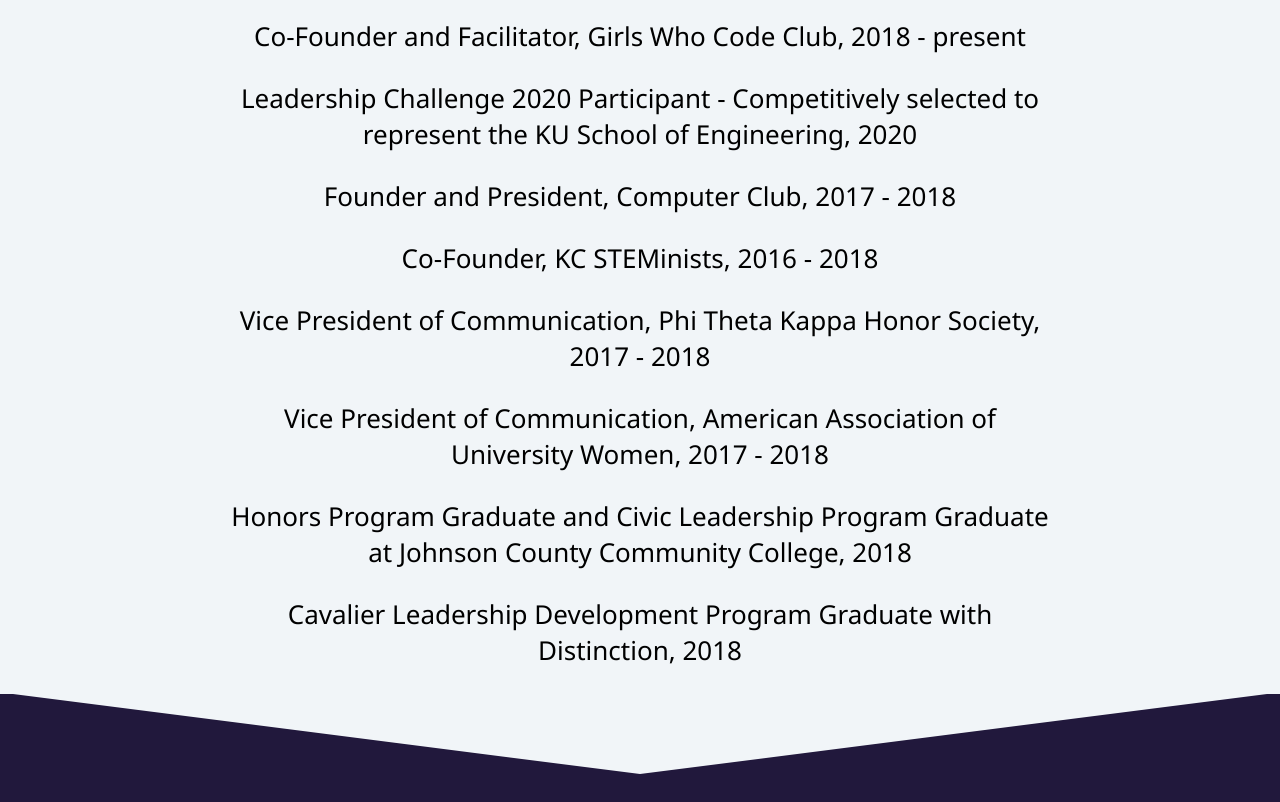
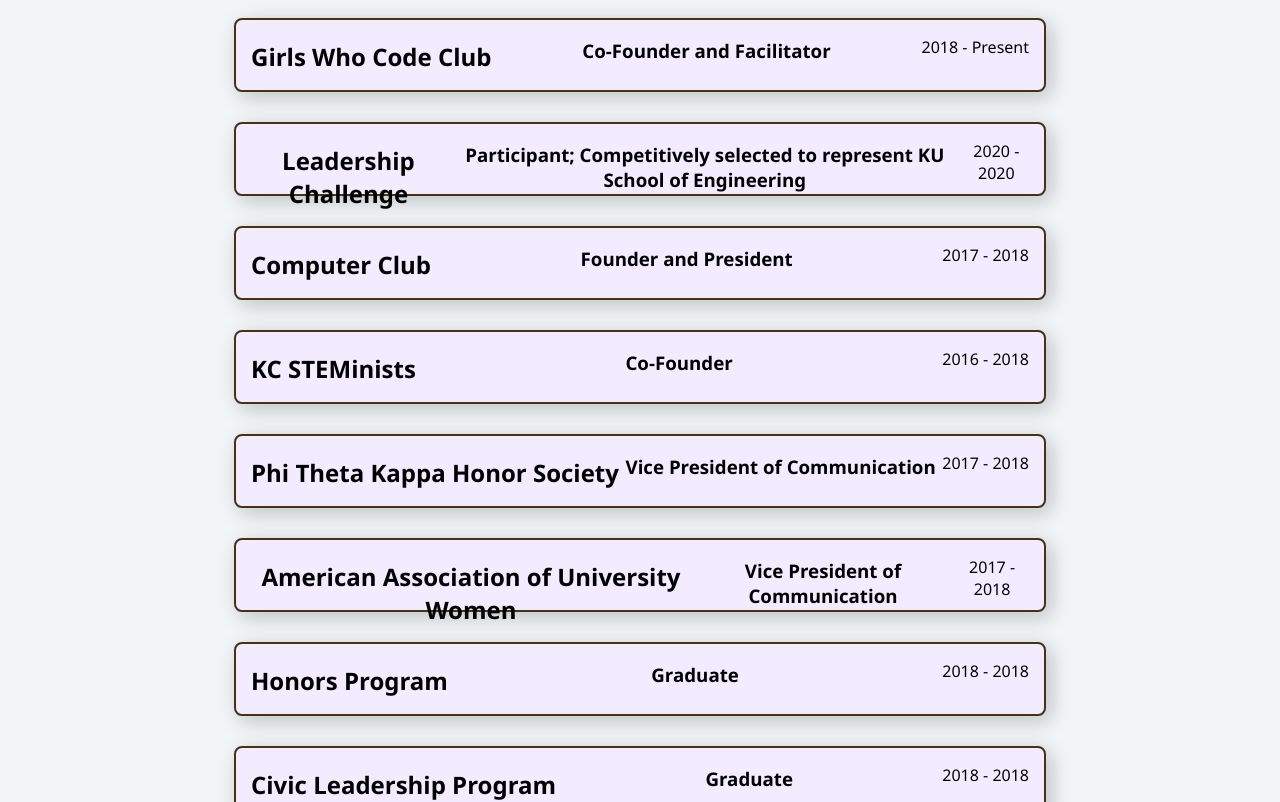
Before and after one commit to CompSciLauren/compscilauren.github.io, a React (Create React App) app: page / in a window 1280 px wide. Shown: the part 5000-5802 px from the top of the page. Built offline with nearby package versions, Linux system fonts and the light colour scheme.

Commit message:
Add design to involvement section

```diff
--- a/src/App.js
+++ b/src/App.js
@@ -8,6 +8,7 @@ import "./styles/project.css";
 import "./styles/skillset.css";
 import "./styles/experience.css";
 import "./styles/award.css";
+import "./styles/involvement.css";
 import HTML5Logo from "./images/html5-logo.png";
 import CSS3Logo from "./images/css3-logo.png";
 import BootstrapLogo from "./images/bootstrap-logo.png";
@@ -26,6 +27,7 @@ import CPlusPlusLogo from "./images/cplusplus-logo.png";
 import JavaLogo from "./images/java-logo.png";
 import HaskellLogo from "./images/haskell-logo.png";
 import SQLLogo from "./images/sql-logo.png";
+import Involvement from "./components/Involvement";
 
 function App() {
   return (
@@ -283,29 +285,66 @@ function App() {
       <div className="Involvement-section">
         <div className="Page-wrap">
           <h1>Leadership & Involvement</h1>
-          <p>Co-Founder and Facilitator, Girls Who Code Club, 2018 - present</p>
-          <p>
-            Leadership Challenge 2020 Participant - Competitively selected to
-            represent the KU School of Engineering, 2020
-          </p>
-          <p>Founder and President, Computer Club, 2017 - 2018</p>
-          <p>Co-Founder, KC STEMinists, 2016 - 2018</p>
-          <p>
-            Vice President of Communication, Phi Theta Kappa Honor Society, 2017
-            - 2018
-          </p>
-          <p>
-            Vice President of Communication, American Association of University
-            Women, 2017 - 2018
-          </p>
-          <p>
-            Honors Program Graduate and Civic Leadership Program Graduate at
-            Johnson County Community College, 2018
-          </p>
-          <p>
-            Cavalier Leadership Development Program Graduate with Distinction,
-            2018
-          </p>
+          <Involvement
+            company="Girls Who Code Club"
+            job="Co-Founder and Facilitator"
+            startDate="2018"
+            endDate="Present"
+            accomplishments={
+              <ul>
+                <li>Text</li>
+              </ul>
+            }
+          ></Involvement>
+          <Involvement
+            company="Leadership Challenge"
+            job="Participant; Competitively selected to
+            represent KU School of Engineering"
+            startDate="2020"
+            endDate="2020"
+          ></Involvement>
+          <Involvement
+            company="Computer Club"
+            job="Founder and President"
+            startDate="2017"
+            endDate="2018"
+          ></Involvement>
+          <Involvement
+            company="KC STEMinists"
+            job="Co-Founder"
+            startDate="2016"
+            endDate="2018"
+          ></Involvement>
+          <Involvement
+            company="Phi Theta Kappa Honor Society"
+            job="Vice President of Communication"
+            startDate="2017"
+            endDate="2018"
+          ></Involvement>
+          <Involvement
+            company="American Association of University Women"
+            job="Vice President of Communication"
+            startDate="2017"
+            endDate="2018"
+          ></Involvement>
+          <Involvement
+            company="Honors Program"
+            job="Graduate"
+            startDate="2018"
+            endDate="2018"
+          ></Involvement>
+          <Involvement
+            company="Civic Leadership Program"
+            job="Graduate"
+            startDate="2018"
+            endDate="2018"
+          ></Involvement>
+          <Involvement
+            company="Cavalier Leadership Development Program"
+            job="Graduate with Distinction"
+            startDate="2018"
+            endDate="2018"
+          ></Involvement>
         </div>
       </div>
 
--- /dev/null
+++ b/src/components/Involvement.jsx
@@ -0,0 +1,17 @@
+import React from "react";
+
+const Involvement = (props) => {
+  return (
+    <a href={props.link} target="_blank">
+      <div class="involvement-grid-item">
+        <h2>{props.company}</h2>
+        <h3>{props.job}</h3>
+        <p>
+          {props.startDate} - {props.endDate}
+        </p>
+      </div>
+    </a>
+  );
+};
+
+export default Involvement;
--- /dev/null
+++ b/src/styles/involvement.css
@@ -0,0 +1,22 @@
+.involvement-grid-container {
+  display: flex;
+  flex-direction: column;
+}
+.involvement-grid-item {
+  display: flex;
+  flex-direction: row;
+  justify-content: space-between;
+  height: 20px;
+  background-color: #f3ebff;
+  padding-left: 15px;
+  padding-right: 15px;
+  padding-bottom: 50px;
+  margin: 10px;
+  margin-bottom: 30px;
+  font-size: 16px;
+  box-shadow: 5px 5px 20px 1px rgba(0, 0, 0, 0.2);
+  border-style: solid;
+  border-color: #453411;
+  border-width: 2px;
+  border-radius: 8px;
+}
```
